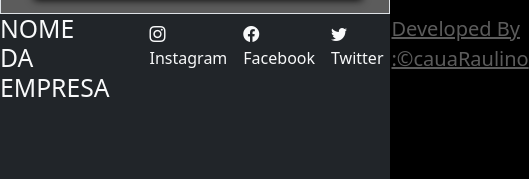
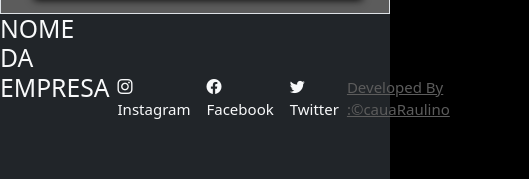
Before and after one commit to raulino20/JOW.IO, a website: page index.html in a window 390 px wide. Shown: the part 1454-1633 px from the top of the page, 529 px wide, since content can reach past the window. Drawn offline with nearby package versions, Linux system fonts and the light colour scheme.

Commit message:
Update style.css

```diff
--- a/style.css
+++ b/style.css
@@ -298,15 +298,74 @@ h1{
     background-color: rgb(65, 65, 65);
 }
 
+.titlefooter{
+    width: auto;
+    height: max-content;
+    margin: auto;
+    font-size: 35px;
+}
+
+
+
+@media(max-width:1024px){
+.titlefooter{
+    width: auto;
+    height: max-content;
+    margin: auto;
+    font-size: 30px;
+    }
+}
+
+@media(max-width:768px){
+    .titlefooter{
+        width: auto;
+        height: max-content;
+        margin: auto;
+        font-size: 25px;
+    }
+}
+
+@media(max-width:425px){
+    .titlefooter{
+        width: auto;
+        height: max-content;
+        margin: auto;
+        font-size: 20px;
+    }
+}
+
+
 .copy{
     font-size: 20px;
     text-decoration: underline;
     color: rgb(92, 92, 92);
 }
+@media(max-width:1024px){
+    .copy{
+        font-size: 18px;
+        width: auto;
+        margin: auto;
+        height: max-content;
+        text-decoration: underline;
+        color: rgb(92, 92, 92);
+    }
+}
+
+@media(max-width:768px){
+    .copy{
+        font-size:15px;
+        height:max-content;
+        margin:auto;
+        text-decoration:underline;
+        color:rgb(92,92,92);
+
+}
 
 .RedesSociais{
     list-style: none;
     display: flex;
+    height:max-content;
+    margin:auto;
     flex-direction: row;
     justify-content: center;
     :hover{
@@ -314,10 +373,50 @@ h1{
         cursor: pointer;
         color: white;
     }
+}
 
+    @media(max-width:1024px){
+    .RedesSociais{
+    list-style: none;
+    display: flex;
+    width: 100%;
+    flex-direction: row;
+    justify-content: space-evenly;
+    padding: 0;
+    }
 }
+
+@media(max-width:768px){
+    .RedesSociais{
+        list-style: none;
+    display: flex;
+    width: 100%;
+    flex-direction: row;
+    justify-content: space-evenly;
+    padding: 0;
+    }
+}
+
+
 
 .listsocial{
     width: auto;
+    font-size:22px;
     height: max-content;
 }
+
+@media(max-width:1024px){
+    .listsocial{
+        width: auto;
+        font-size:20px;
+        height: max-content;
+    }
+}
+
+@media(max-width:768px){
+    .listsocial{
+        width: auto;
+        font-size:15px;
+        height: max-content;
+    }
+}
```
